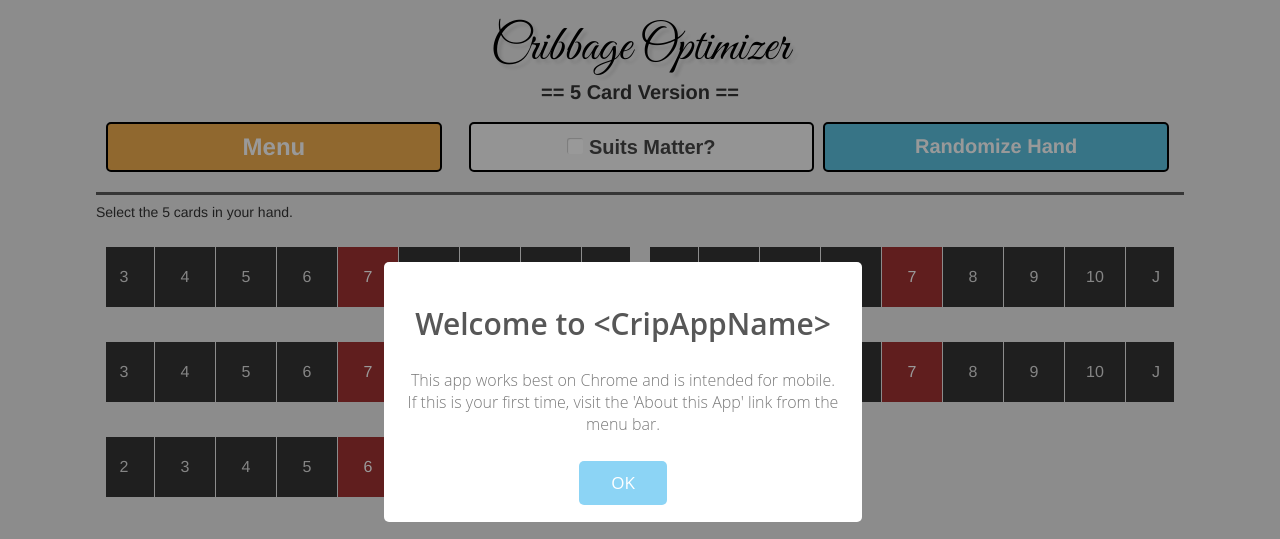
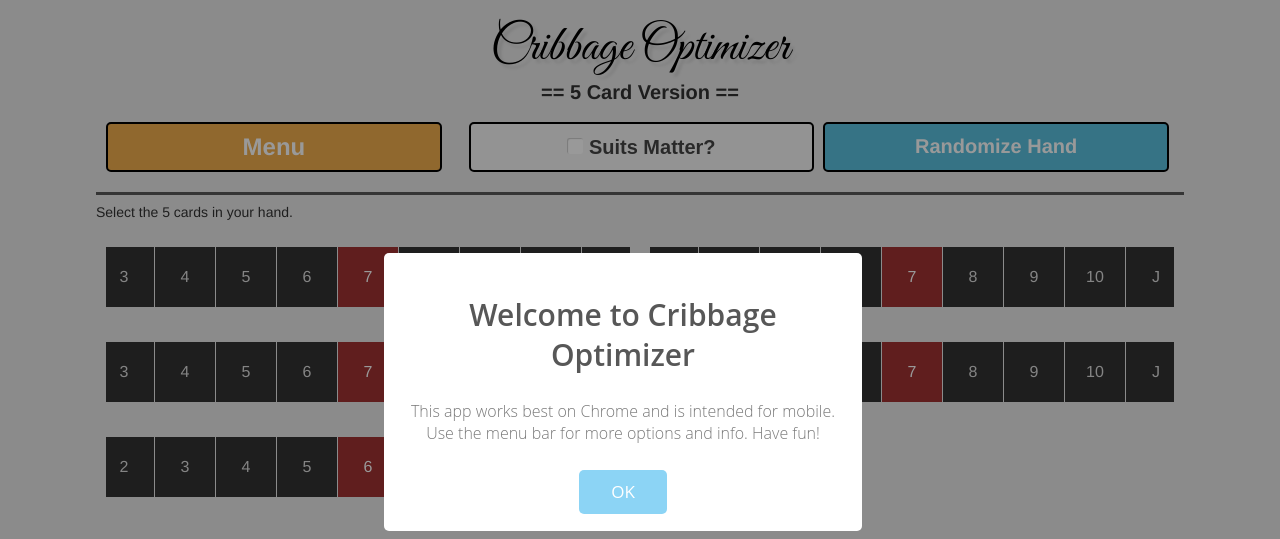
Before and after one commit to cribassistant/cribassistant.github.io, a plain HTML site: page index.html in a window 1280 px wide. Shown: the top 539 px of the page. Drawn offline with nearby package versions, Linux system fonts and the light colour scheme.

Commit message:
moded inital popup

```diff
--- a/index.html
+++ b/index.html
@@ -521,8 +521,8 @@
 
 		window.onload = function () {
 			if (typeof localStorage.init === 'undefined') {
-				swal({title:"Welcome to <CripAppName>",
-							text:"This app works best on Chrome and is intended for mobile.\nIf this is your first time, visit the 'About this App' link from the menu bar.",
+				swal({title:"Welcome to Cribbage Optimizer",
+							text:"This app works best on Chrome and is intended for mobile. Use the menu bar for more options and info. Have fun!",
 							allowOutsideClick: true});
 			}
 			localStorage.init = true;
```
